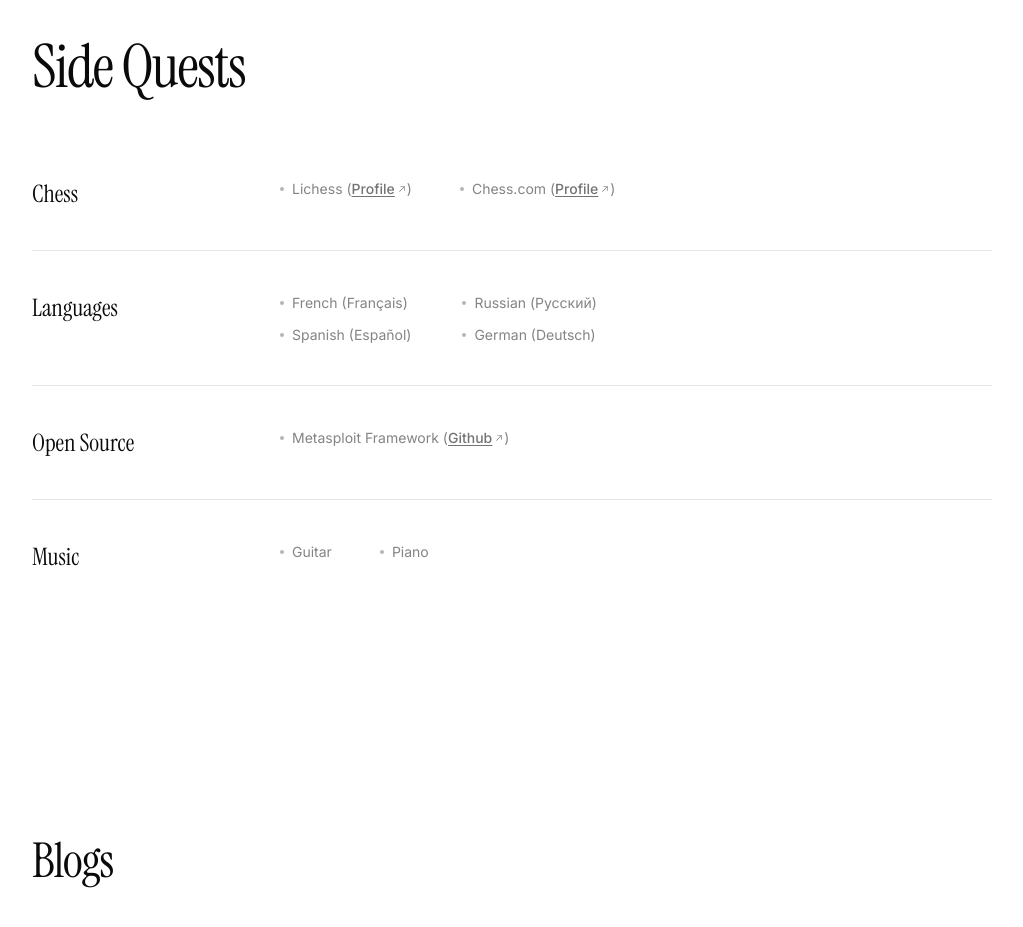
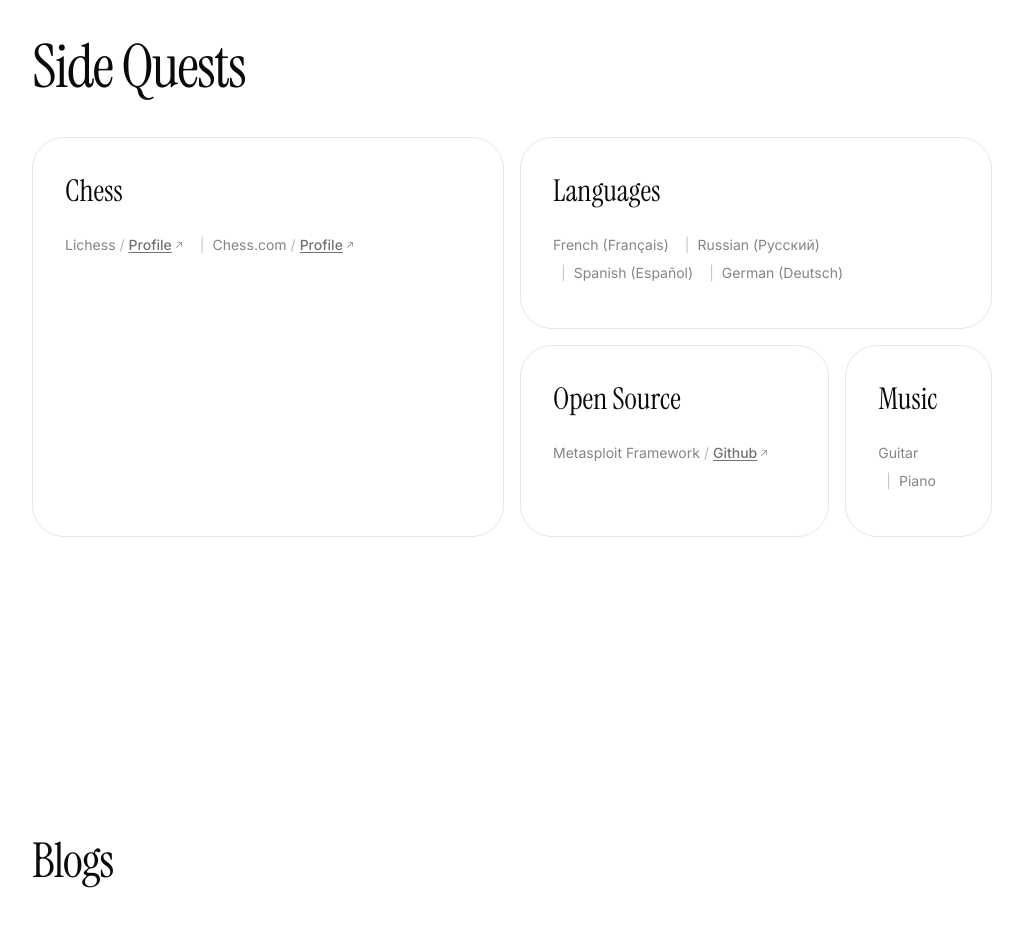
Before and after one commit to rudraditya21/rudraditya21.github.io, a Next.js app: page / in a window 1280 px wide. Shown: the part 6740-7667 px from the top of the page, without its empty margins (240-1263 px from the left). Built offline with nearby package versions, Linux system fonts and the light colour scheme.

Commit message:
updated: side quests

```diff
--- a/components/side-quests.tsx
+++ b/components/side-quests.tsx
@@ -36,36 +36,47 @@ const quests: Quest[] = [
   },
 ]
 
+function getQuestCardClassName(index: number) {
+  switch (index) {
+    case 0:
+      return 'lg:col-span-3 lg:row-span-2'
+    case 1:
+      return 'lg:col-span-3 lg:row-span-1'
+    case 2:
+      return 'lg:col-span-2 lg:row-span-1'
+    default:
+      return 'lg:col-span-1 lg:row-span-1'
+  }
+}
+
 function QuestRow({ quest, index }: { quest: Quest; index: number }) {
   const { ref, inView } = useInView(0.1)
 
   return (
     <div
       ref={ref as React.RefObject<HTMLDivElement>}
-      className="flex flex-col gap-2 py-8 lg:flex-row lg:gap-10 lg:py-10"
+      className={`rounded-[2rem] border border-border bg-background/70 p-6 backdrop-blur-sm sm:p-7 lg:p-8 ${getQuestCardClassName(index)}`}
       style={{
         opacity: inView ? 1 : 0,
         transform: inView ? 'translateY(0)' : 'translateY(24px)',
         transition: `opacity 700ms cubic-bezier(0.16, 1, 0.3, 1) ${index * 60}ms, transform 700ms cubic-bezier(0.16, 1, 0.3, 1) ${index * 60}ms`,
       }}
     >
-      <div className="lg:w-52 lg:shrink-0">
+      <div className="flex h-full flex-col gap-6">
         <p
-          className="text-xl leading-snug text-foreground lg:text-2xl"
+          className="text-2xl leading-snug text-foreground lg:text-3xl"
           style={{ fontFamily: 'var(--font-instrument-serif)' }}
         >
           {quest.name}
         </p>
-      </div>
 
-      <div className="lg:pt-0.5">
         {quest.links && (
-          <div className="flex flex-col gap-3 lg:flex-row lg:gap-12">
-            {quest.links.map(link => (
-              <div key={link.href} className="flex items-center gap-2">
-                <span className="h-1 w-1 shrink-0 rounded-full bg-foreground/30" />
-                <span className="text-sm text-foreground/50" style={{ fontFamily: 'var(--font-inter)' }}>
-                  {link.name && <>{link.name} (</>}
+          <div className="flex flex-col gap-2 text-sm text-foreground/50 lg:flex-row lg:flex-wrap lg:items-center lg:gap-y-2" style={{ fontFamily: 'var(--font-inter)' }}>
+            {quest.links.map((link, index) => (
+              <div key={link.href} className="inline-flex items-center">
+                {index > 0 && <span className="hidden px-2 text-foreground/25 lg:inline">|</span>}
+                {link.name && <span className="mr-1">{link.name}</span>}
+                {link.name && <span className="mr-1 text-foreground/30">/</span>}
                 <TooltipProvider>
                   <Tooltip>
                     <TooltipTrigger asChild>
@@ -83,24 +94,20 @@ function QuestRow({ quest, index }: { quest: Quest; index: number }) {
                     </TooltipContent>
                   </Tooltip>
                 </TooltipProvider>
-                  {link.name && <>)</>}
-                </span>
               </div>
             ))}
           </div>
         )}
 
         {quest.items && (
-          <div className="grid grid-cols-1 gap-3 lg:grid-cols-2 lg:gap-x-12 lg:gap-y-3">
-            {quest.items.map(item => (
-              <div key={item} className="flex items-center gap-2">
-                <span className="h-1 w-1 shrink-0 rounded-full bg-foreground/30" />
-                <span
-                  className="text-sm text-foreground/50"
+          <div
+            className="flex flex-col gap-2 text-sm text-foreground/50 lg:flex-row lg:flex-wrap lg:items-center lg:gap-y-2"
             style={{ fontFamily: 'var(--font-inter)' }}
           >
-                  {item}
-                </span>
+            {quest.items.map((item, index) => (
+              <div key={item} className="inline-flex items-center">
+                {index > 0 && <span className="hidden px-2 text-foreground/25 lg:inline">|</span>}
+                <span>{item}</span>
               </div>
             ))}
           </div>
@@ -128,7 +135,7 @@ export default function SideQuests() {
         Side Quests
       </h2>
 
-      <div className="divide-y divide-border">
+      <div className="grid grid-cols-1 gap-4 lg:auto-rows-[minmax(12rem,auto)] lg:grid-cols-6">
         {quests.map((quest, i) => (
           <QuestRow key={quest.name} quest={quest} index={i} />
         ))}
```
Lines whose indentation alone changed are shown as unchanged.
